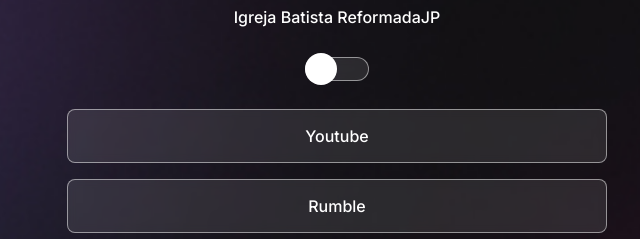
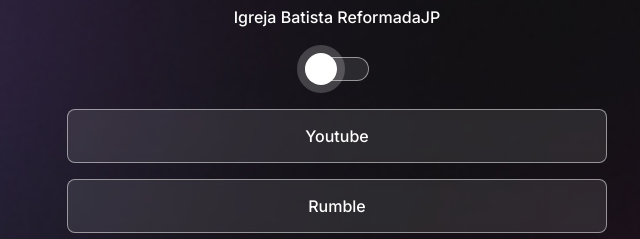
Before and after one commit to EduJpz/curso_devlinks, a plain HTML site: page index.html in a window 1280 px wide. In both pictures the pointer is over the button 624 px from the left and 263 px from the top of the page. Shown: the part 194-433 px from the top of the page, 303-943 px from the left. Drawn offline with nearby package versions, Linux system fonts and the light colour scheme.

Commit message:
add switch button hover.

```diff
--- a/style.css
+++ b/style.css
@@ -92,6 +92,10 @@ body * {
   animation: slide-in 0.3s forwards;
 }
 
+#switch button:hover {
+  outline: 8px solid var(--social-link-hover);
+}
+
 #switch span {
   display: block;
   width: 64px;
```
